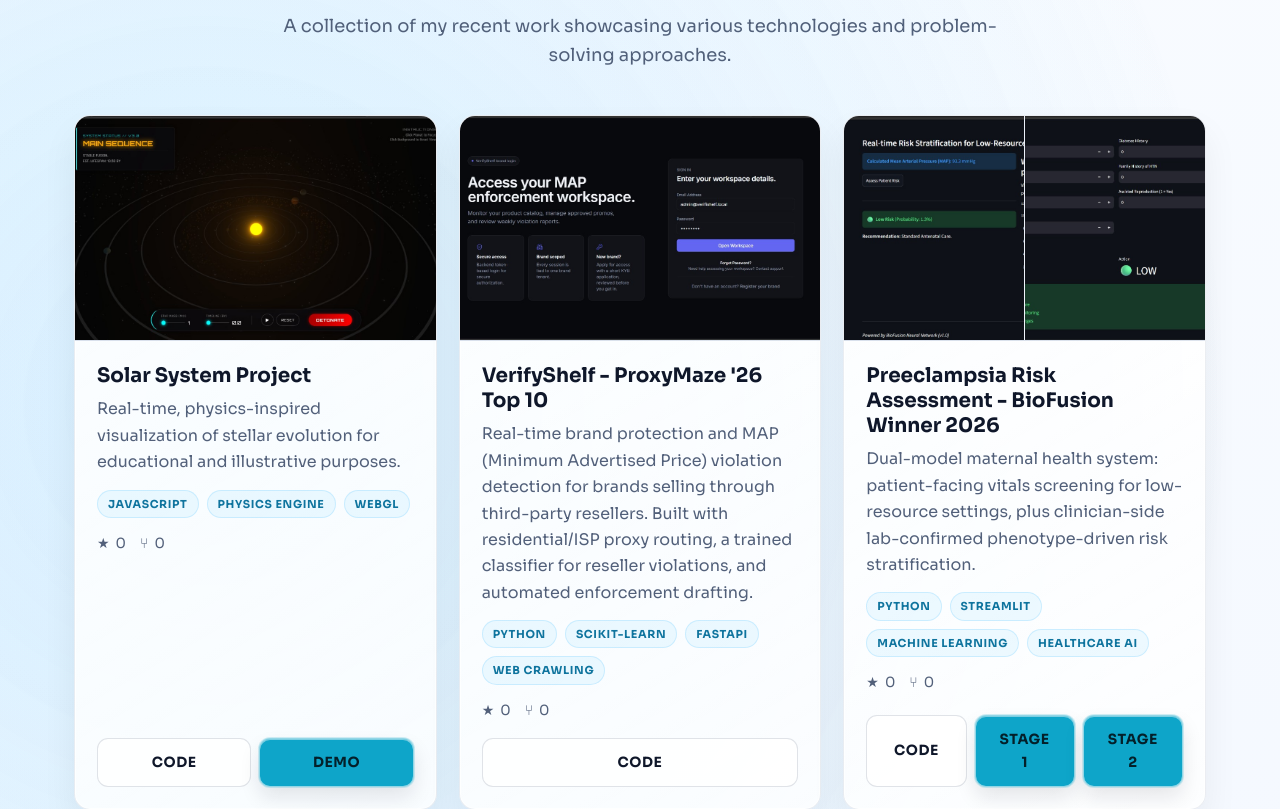
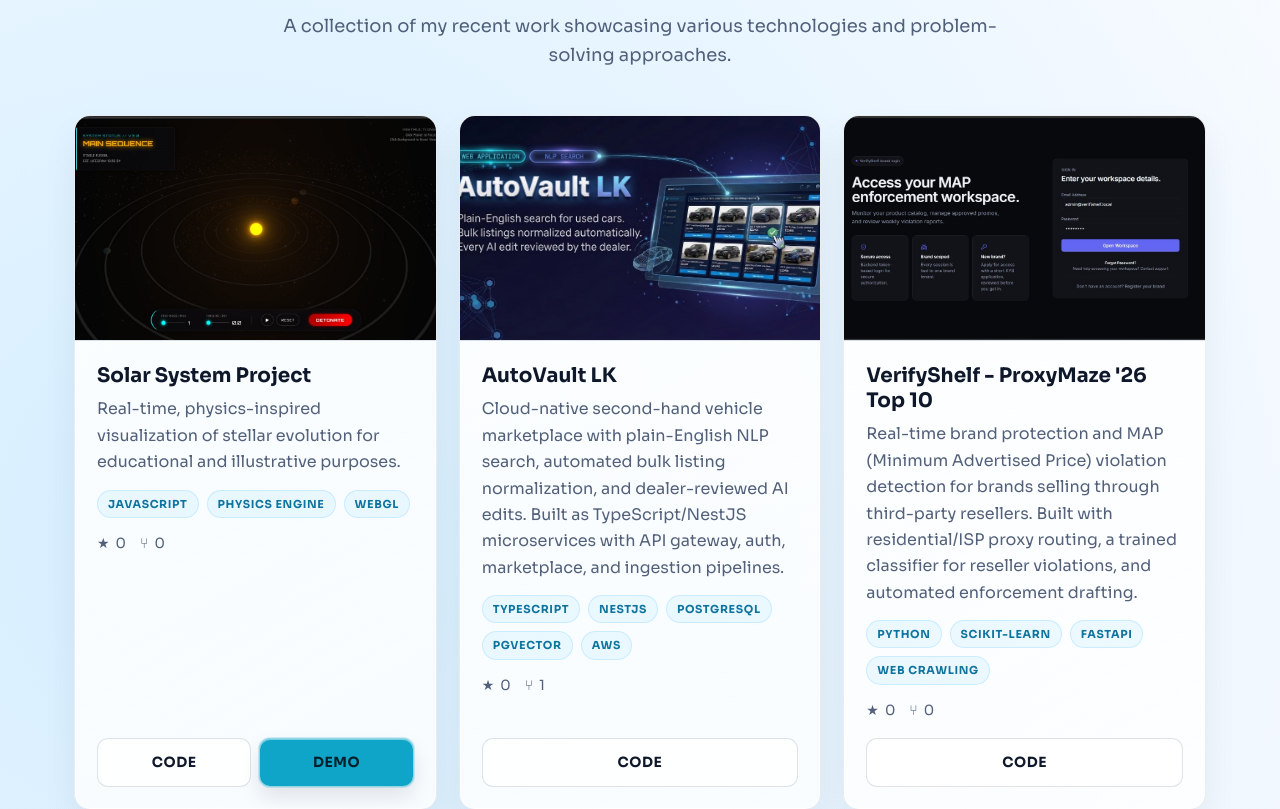
Before and after one commit to rash200319/portfolio-website, a React (Vite) app: page / in a window 1280 px wide. Shown: the part 1604-2413 px from the top of the page. Built offline with nearby package versions, Linux system fonts and the light colour scheme; no server answers.

Commit message:
Add new project "AutoVault LK" to projects list in content.js and script.js, including detailed description, technologies, and GitHub link for enhanced project showcase.

```diff
--- a/data/content.js
+++ b/data/content.js
@@ -9,6 +9,16 @@ export const projects = [
     image: "/images/projects/solar-system.png",
     stars: 0,
     forks: 0,
+  },
+  {
+    title: "AutoVault LK",
+    description:
+      "Cloud-native second-hand vehicle marketplace with plain-English NLP search, automated bulk listing normalization, and dealer-reviewed AI edits. Built as TypeScript/NestJS microservices with API gateway, auth, marketplace, and ingestion pipelines.",
+    technologies: ["TypeScript", "NestJS", "PostgreSQL", "pgvector", "AWS"],
+    github: "https://github.com/Team-25-Second-Hand-Vehicle-Marketplace/AutoVaultLK",
+    image: "/images/projects/autovault-lk.jpg",
+    stars: 0,
+    forks: 1,
   },
   {
     title: "VerifyShelf - ProxyMaze '26 Top 10",
```
Also changed, not shown: public/script.js (+10 -0 lines), public/images/projects/autovault-lk.jpg (added).
